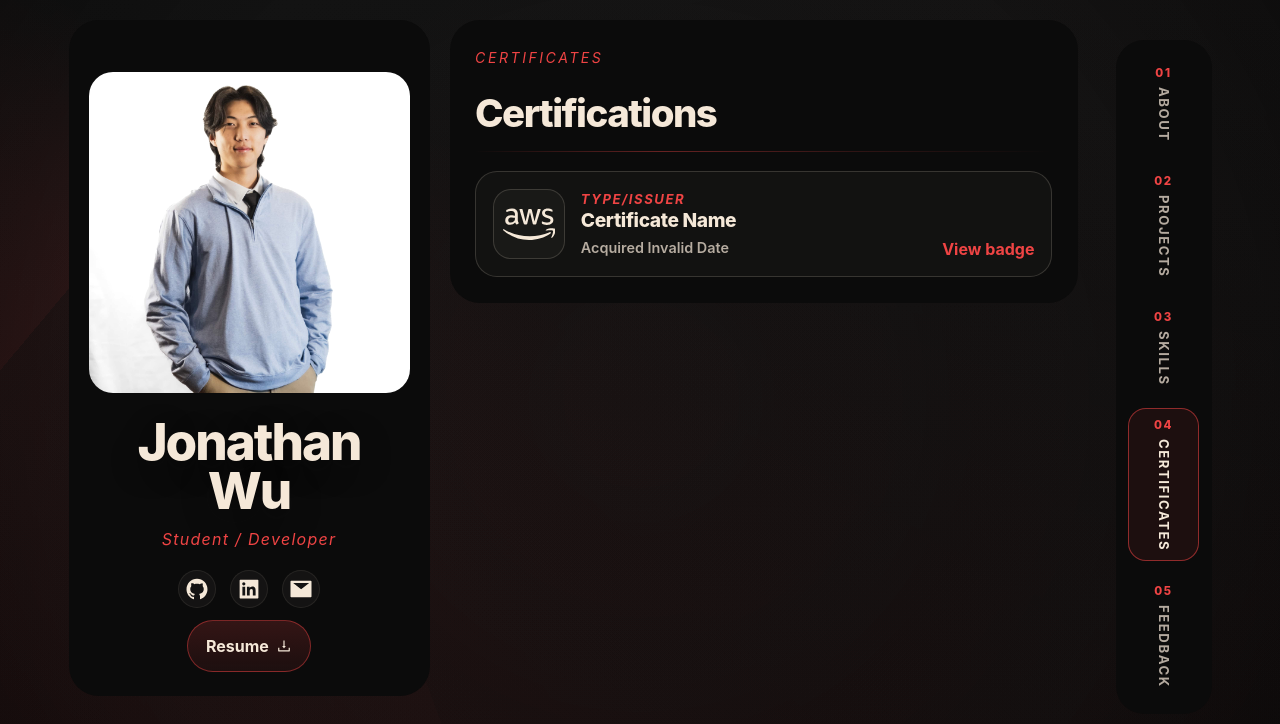
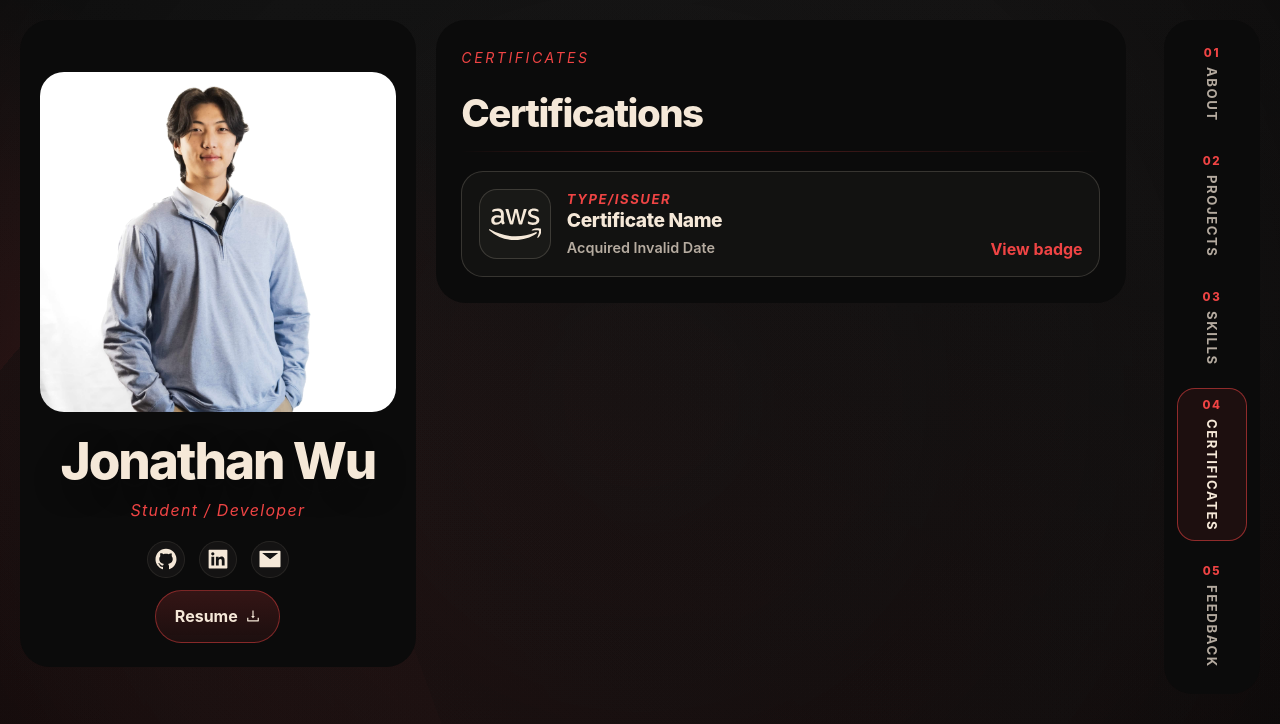
Before and after one commit to Wushington/portfolio, a React (Vite) app: page / in a window 1280 px wide. Both pictures are taken after a click on the button "Certificates". Shown: the top 724 px of the page. Built offline with nearby package versions, Linux system fonts and the light colour scheme.

Commit message:
sticky nav rail

```diff
--- a/src/styles/_components.scss
+++ b/src/styles/_components.scss
@@ -10,6 +10,9 @@
 
 .surface-panel--content {
 	padding: clamp(1.35rem, 2vw, 2rem);
+	width: 100%;
+	align-self: stretch;
+	flex: 1 1 auto;
 }
 
 .surface-panel--profile {
@@ -23,6 +26,7 @@
 
 .surface-panel--rail {
 	border-radius: 28px;
+    position: sticky;
 }
 
 .panel {
@@ -300,6 +304,7 @@ p,
 	display: flex;
 	flex-direction: column;
 	gap: 1rem;
+	width: 100%;
 }
 
 .content-subtitle {
@@ -463,7 +468,14 @@ p,
 	border-radius: 18px;
 }
 
-.certificate-list .panel-card {
+.certificate-list {
+	display: flex;
+	flex-direction: column;
+	gap: 1rem;
+	width: 100%;
+}
+
+.certificate-list .panel-card{
 	flex-direction: row;
 	align-items: center;
 	gap: 1rem;
--- a/src/styles/_layout.scss
+++ b/src/styles/_layout.scss
@@ -2,6 +2,7 @@
 
 .page-frame {
 	max-width: 1360px;
+	width: 100%;
 	margin: 0 auto;
 	display: grid;
 	grid-template-columns: minmax(280px, 0.95fr) minmax(0, 1.7fr) 96px;
```
